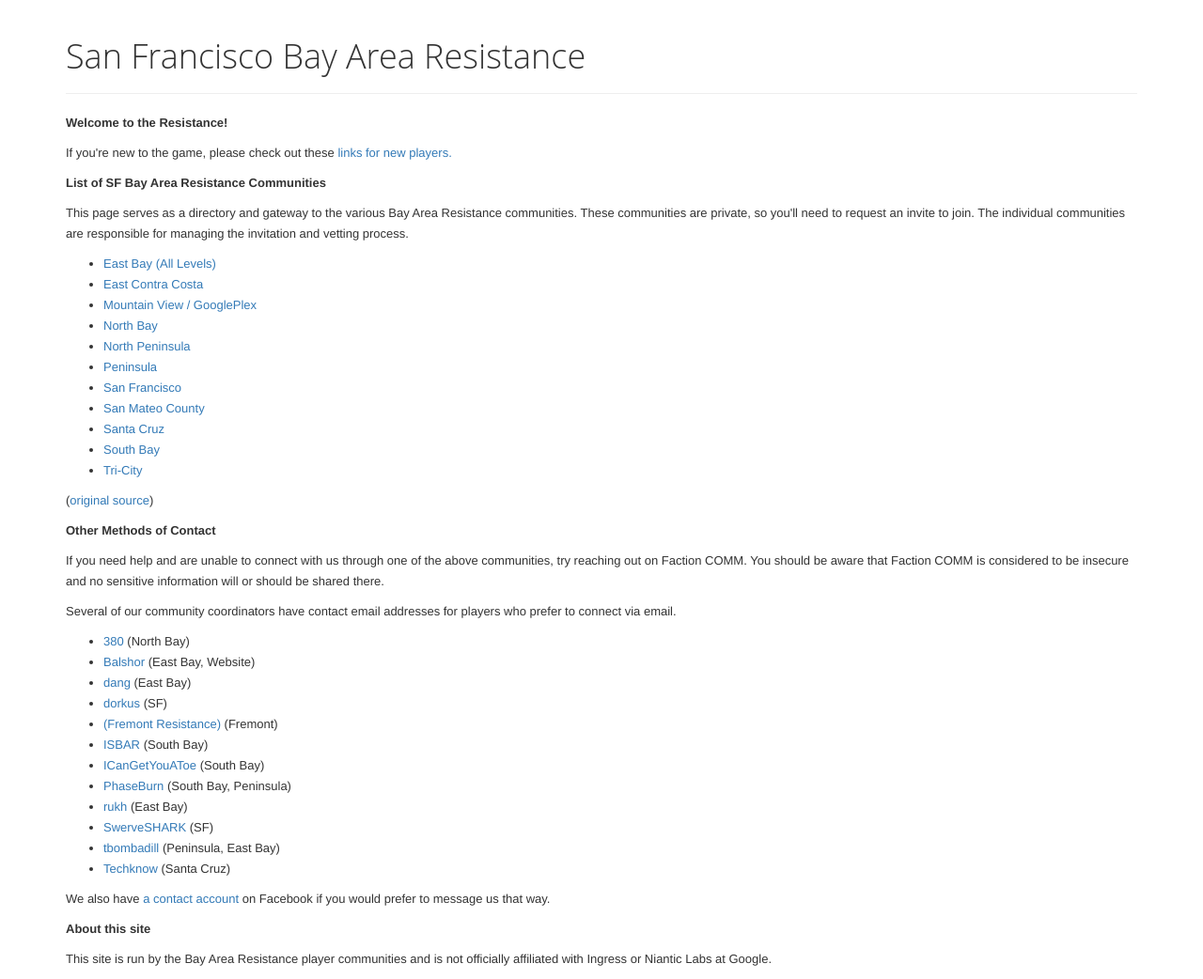
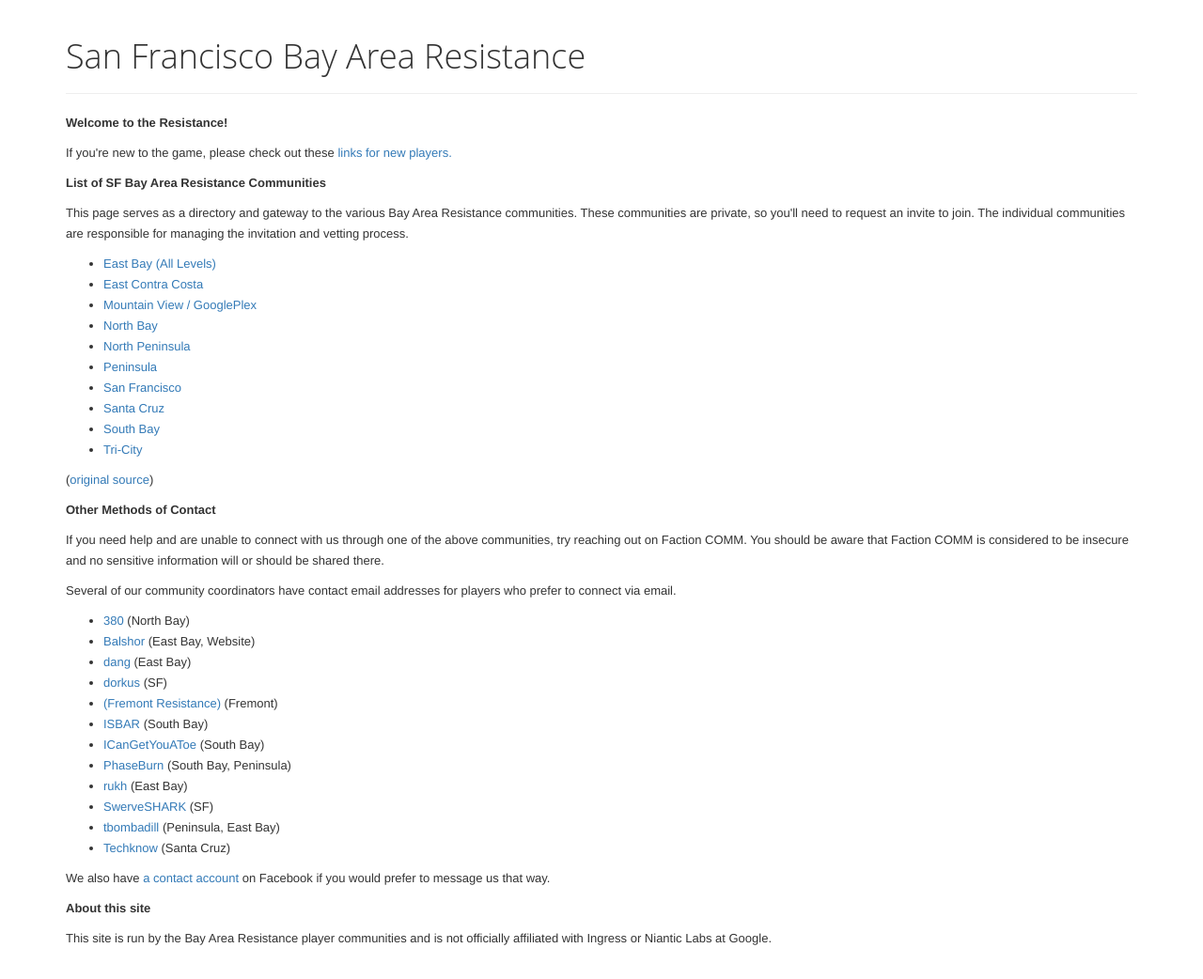
Before and after one commit to balshor/sfbay.resists.org, a Jekyll site: the page built from index.html, in a window 1280 px wide. Shown: the whole page at 94% size. Built offline with Jekyll 4.4.1, drawn with Linux system fonts in a browser that asks for light colours; nearby versions of some CDN libraries; after the commit the page ends 1020 px from its top, so only the background shows below that.

Commit message:
Remove San Mateo County link from the main page.

```diff
--- a/_data/communities.yaml
+++ b/_data/communities.yaml
@@ -19,9 +19,6 @@
 - name: San Francisco
   url: /sfc/
 
-- name: San Mateo County
-  url: /sanmateo/
-
 - name: Santa Cruz
   url: /scz/
 
```
